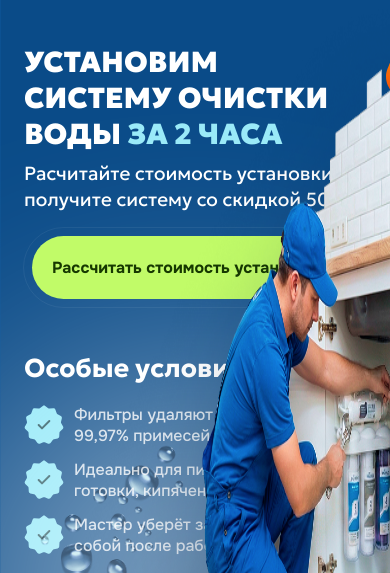
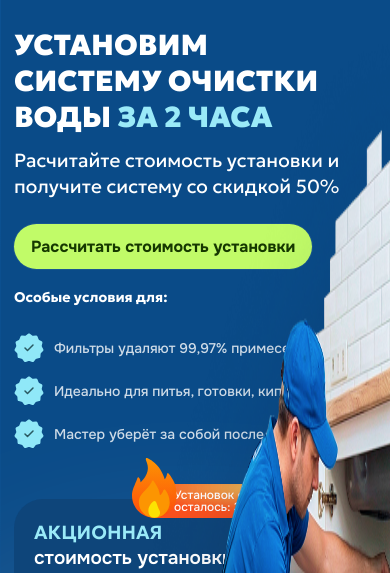
Before and after one commit to ministrov/waterdel-main-second, a website built with Vite: page index.html in a window 390 px wide. Shown: the part 73-646 px from the top of the page. Built offline with nearby package versions, Linux system fonts and the light colour scheme; files whose address does not match are found by name.

Commit message:
feat: start creating a styling for hero section on mobile

```diff
--- a/index.html
+++ b/index.html
@@ -149,7 +149,8 @@
 
       <div class="container hero__content-wrapper">
         <div class="hero__content">
-          <h2 class="hero__title">Установим <br> систему очистки <br> воды <span class="highlighted">за 2 часа</span>
+          <h2 class="hero__title">Установим <br class="hero__br-one"> систему очистки <br class="hero__br-second"> воды
+            <span class="highlighted">за 2 часа</span>
           </h2>
 
           <p class="hero__text">Расчитайте стоимость установки и получите систему со скидкой 50%</p>
--- a/src/style.css
+++ b/src/style.css
@@ -488,6 +488,15 @@
   gap: 10px;
 }
 
+.conditions__item-image {
+  width: 40px;
+  aspect-ratio: 1;
+  flex-shrink: 0;
+  display: flex;
+  align-items: center;
+  justify-content: center;
+}
+
 .conditions__item-text {
   font-size: 16px;
   font-weight: 500;
@@ -2944,6 +2953,12 @@
     opacity: 0.49;
   }
 
+  .hero__bubbles {
+    left: -85px;
+    bottom: -9px;
+    width: 343px;
+  }
+
   .hero__content {
     width: 336px;
     margin-right: 40px;
@@ -2964,6 +2979,19 @@
   .hero__text {
     max-width: 335px;
     font-size: 19px;
+  }
+
+  .conditions__item-image {
+    width: 30px;
+  }
+
+  .conditions__text {
+    font-size: 14px;
+    line-height: 32px;
+  }
+
+  .conditions__item-text {
+    font-size: 14px;
   }
 
   .promo {
@@ -3699,6 +3727,75 @@
 
 @media screen and (min-width: 681px) and (max-width: 767px) {}
 
+@media screen and (max-width: 768px) {
+  :root {
+    --container-padding: 14px;
+  }
+
+  .button--secondary {
+    padding: 12px 17px;
+  }
+
+  .hero {
+    padding-top: 100px;
+    padding-bottom: 70vw;
+  }
+
+  .hero__content-wrapper {
+    flex-direction: column;
+    align-items: center;
+  }
+
+
+  .hero__bubbles {
+    left: -88px;
+    bottom: 156px;
+    width: 335px;
+  }
+
+  .hero__content {
+    width: 100%;
+    margin-right: 0;
+    padding-bottom: 0;
+  }
+
+  .hero__title {
+    margin-bottom: 12px;
+  }
+
+  .hero__br-second {
+    display: none;
+  }
+
+  .hero__text {
+    max-width: 100%;
+  }
+
+  .hero__right {
+    width: calc(100% + 14px);
+    margin-right: -14px;
+    margin-top: 50px;
+  }
+
+  .hero__btn-wrapper {
+    display: block;
+    padding: 0;
+    margin-top: 25px;
+    margin-bottom: 12px;
+    border: none;
+  }
+
+  .conditions__item {
+    width: 100%;
+    align-items: center;
+  }
+
+  /* .conditions__item-text {
+    width: 100%;
+    align-items: center;
+  } */
+}
+
 @media screen and (max-width: 680px) {}
 
 @media screen and (max-width: 580px) {}
```
